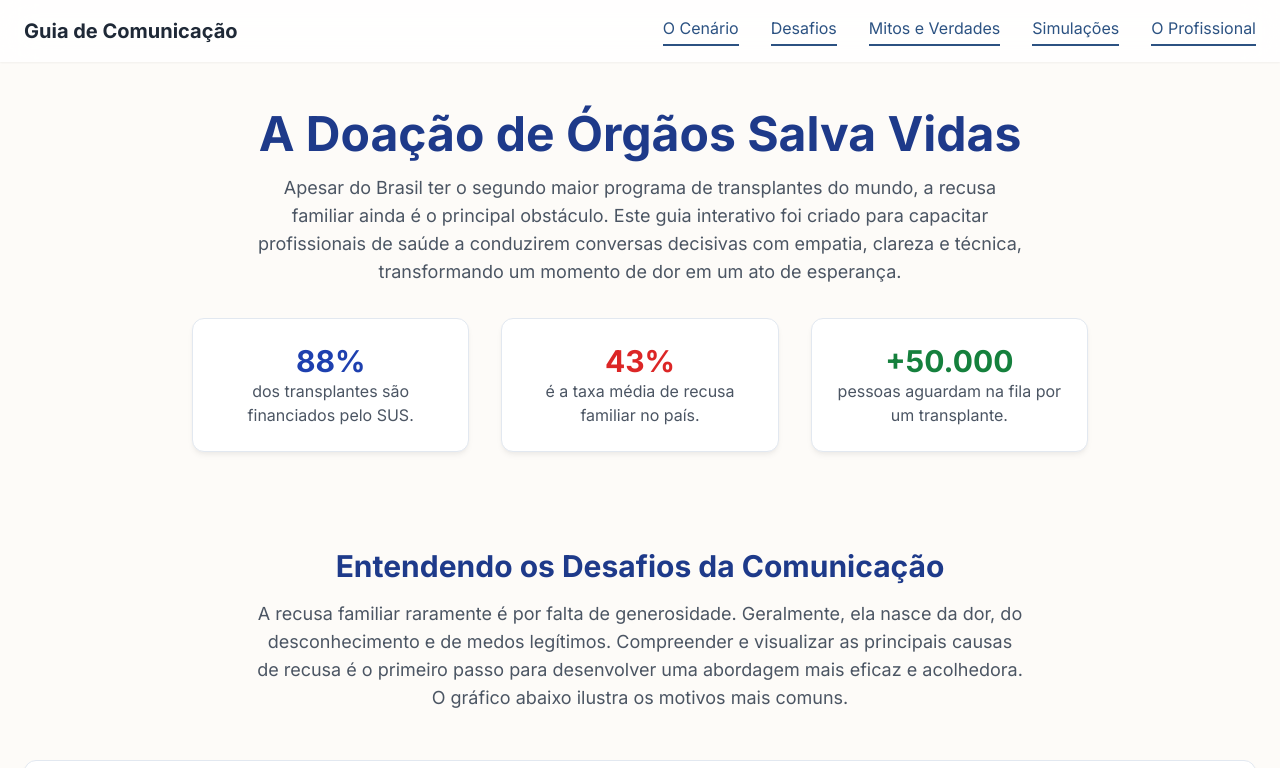
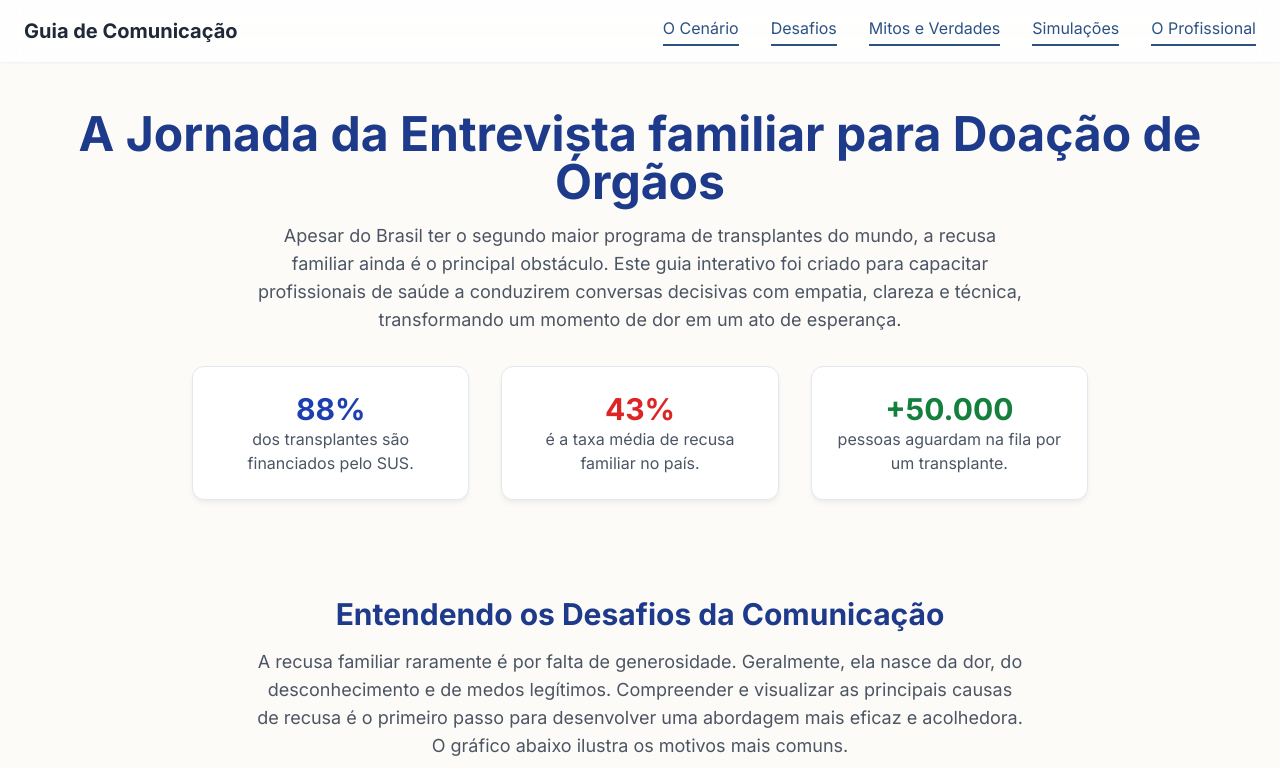
Before and after one commit to Stterphann/Jornada-da-entrevista-familiar, a plain HTML site: page index.html in a window 1280 px wide. Shown: the top 768 px of the page. Drawn offline with nearby package versions, Linux system fonts and the light colour scheme.

Commit message:
Update index.html

```diff
--- a/index.html
+++ b/index.html
@@ -87,7 +87,7 @@
     <main class="container mx-auto px-6 py-12">
 
         <section id="cenario" class="text-center mb-24 scroll-mt-20">
-            <h1 class="text-4xl md:text-5xl font-bold text-blue-900 mb-4">A Doação de Órgãos Salva Vidas</h1>
+            <h1 class="text-4xl md:text-5xl font-bold text-blue-900 mb-4">A Jornada da Entrevista familiar para Doação de Órgãos</h1>
             <p class="text-lg text-gray-600 max-w-3xl mx-auto mb-8">Apesar do Brasil ter o segundo maior programa de transplantes do mundo, a recusa familiar ainda é o principal obstáculo. Este guia interativo foi criado para capacitar profissionais de saúde a conduzirem conversas decisivas com empatia, clareza e técnica, transformando um momento de dor em um ato de esperança.</p>
             <div class="grid grid-cols-1 md:grid-cols-3 gap-8 max-w-4xl mx-auto">
                 <div class="card p-6 text-center">
```
